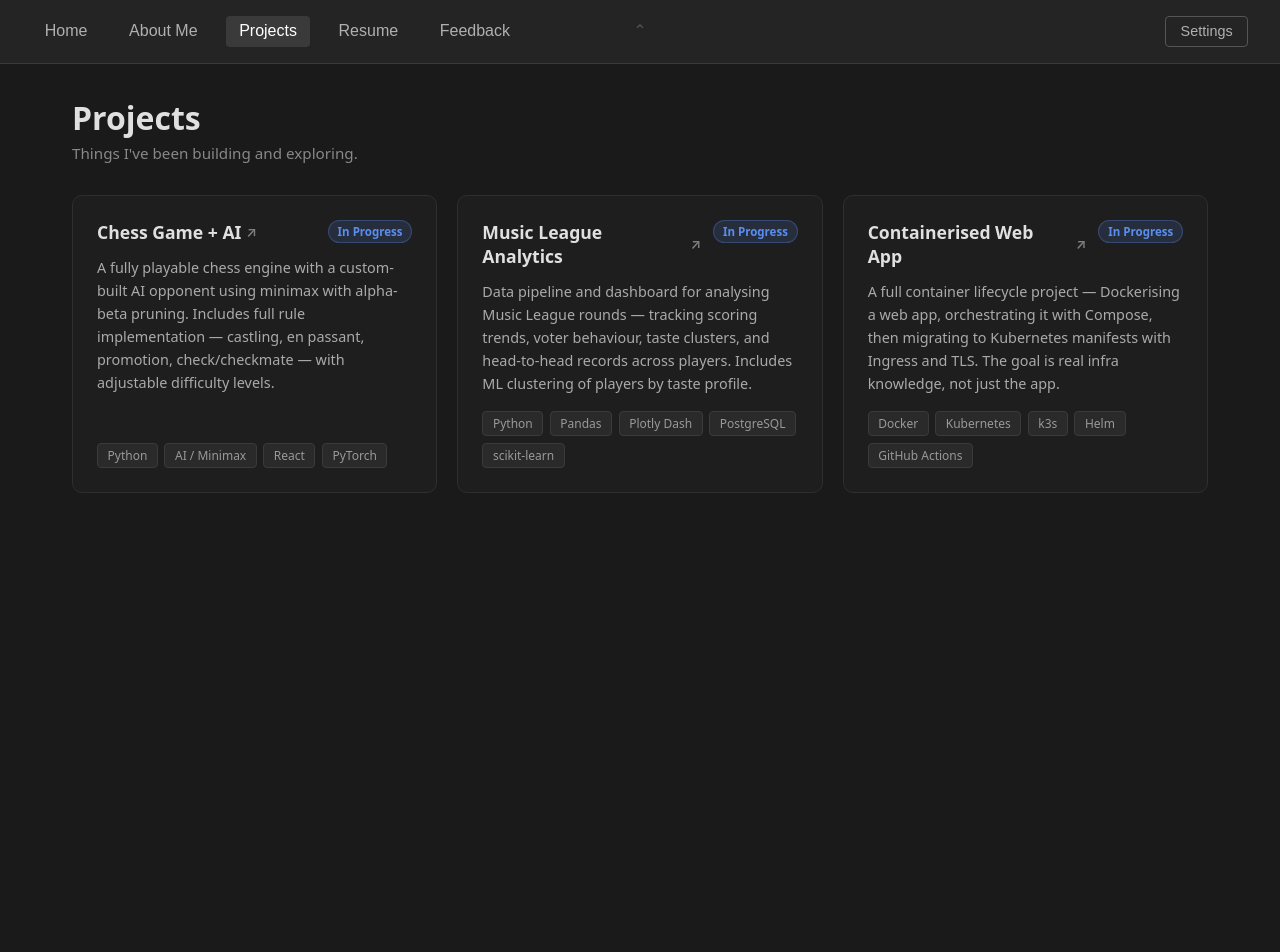
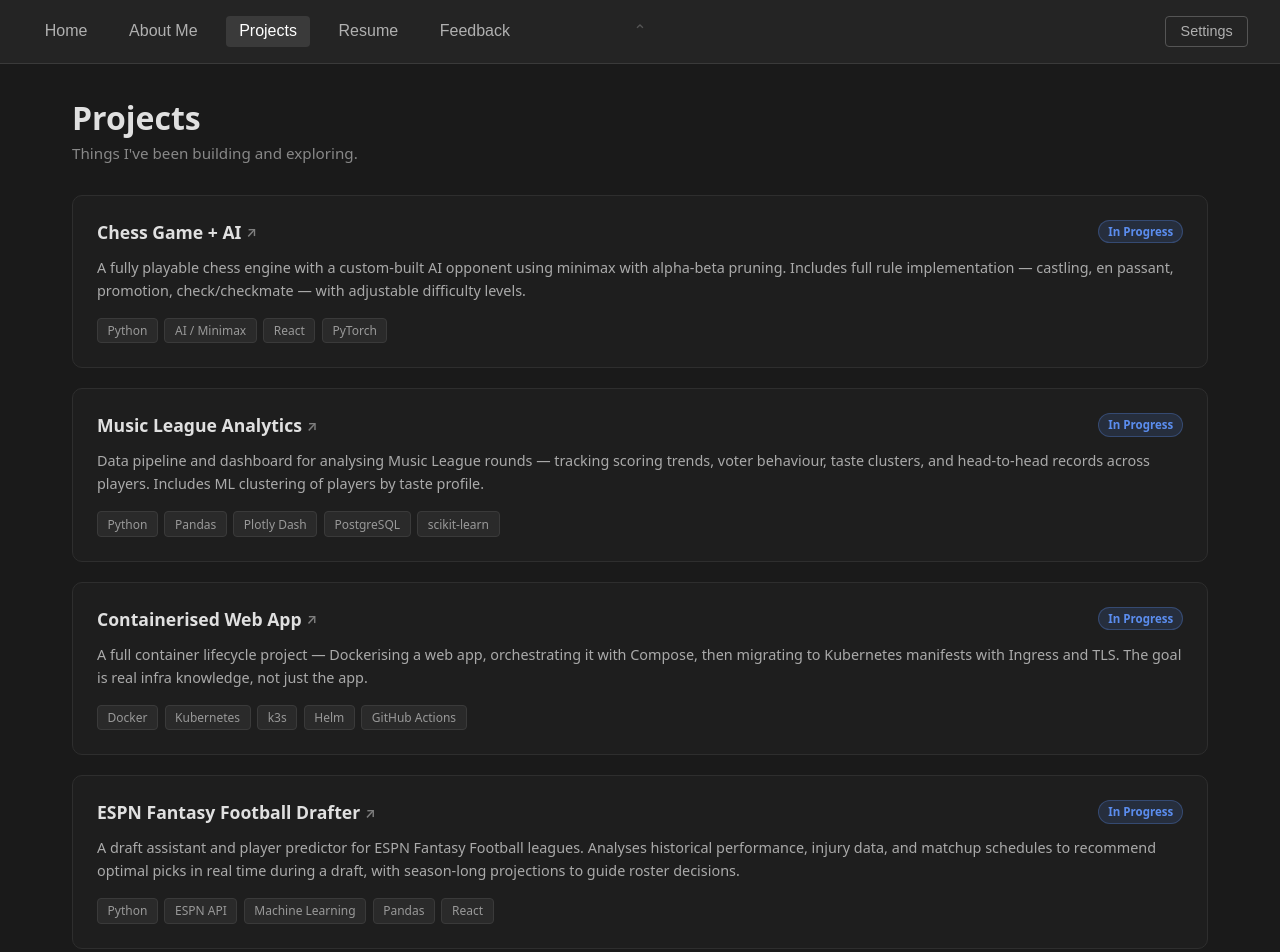
Before and after one commit to khylecalimlim/personal_website, an Angular app in the folder my-website-Angular/: page /projects in a window 1280 px wide. Shown: the top 952 px of the page. Before the commit the page ends 800 px from the top, so only its background shows below. Built offline with nearby package versions, Linux system fonts and the light colour scheme; a web font is replaced by a local one.

Commit message:
Stack project cards vertically and add ESPN Fantasy Football project

```diff
--- a/my-website-Angular/src/app/projects/projects.component.html
+++ b/my-website-Angular/src/app/projects/projects.component.html
@@ -66,5 +66,28 @@
       </div>
     </div>
 
+
+    <div class="project-card">
+      <div class="card-header">
+        <a href="#" class="project-title" target="_blank" rel="noopener">
+          ESPN Fantasy Football Drafter
+          <span class="link-icon">↗</span>
+        </a>
+        <span class="status wip">In Progress</span>
+      </div>
+      <p class="description">
+        A draft assistant and player predictor for ESPN Fantasy Football leagues. Analyses historical performance,
+        injury data, and matchup schedules to recommend optimal picks in real time during a draft, with season-long
+        projections to guide roster decisions.
+      </p>
+      <div class="tags">
+        <span class="tag">Python</span>
+        <span class="tag">ESPN API</span>
+        <span class="tag">Machine Learning</span>
+        <span class="tag">Pandas</span>
+        <span class="tag">React</span>
+      </div>
+    </div>
+
   </div>
 </div>
--- a/my-website-Angular/src/app/projects/projects.component.scss
+++ b/my-website-Angular/src/app/projects/projects.component.scss
@@ -6,8 +6,8 @@
 }
 
 .projects-grid {
-  display: grid;
-  grid-template-columns: repeat(auto-fill, minmax(320px, 1fr));
+  display: flex;
+  flex-direction: column;
   gap: 1.25rem;
 }
 
```
